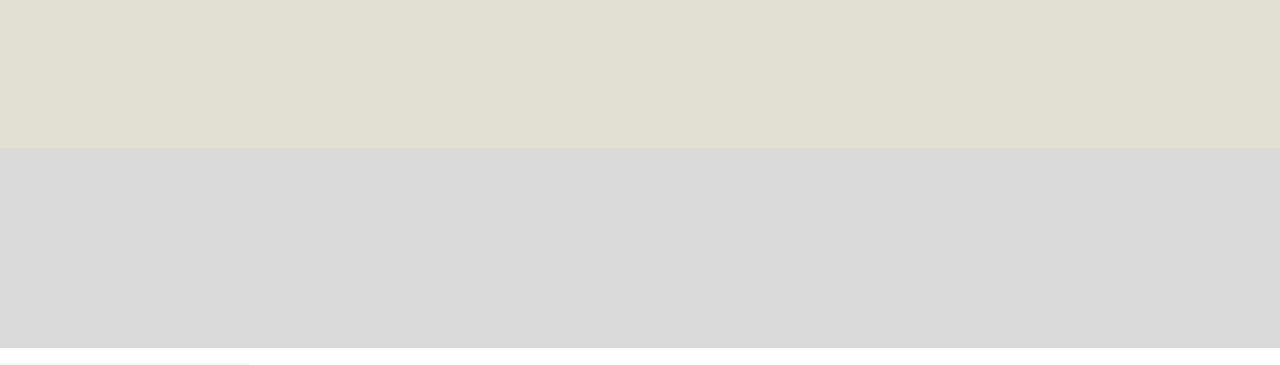
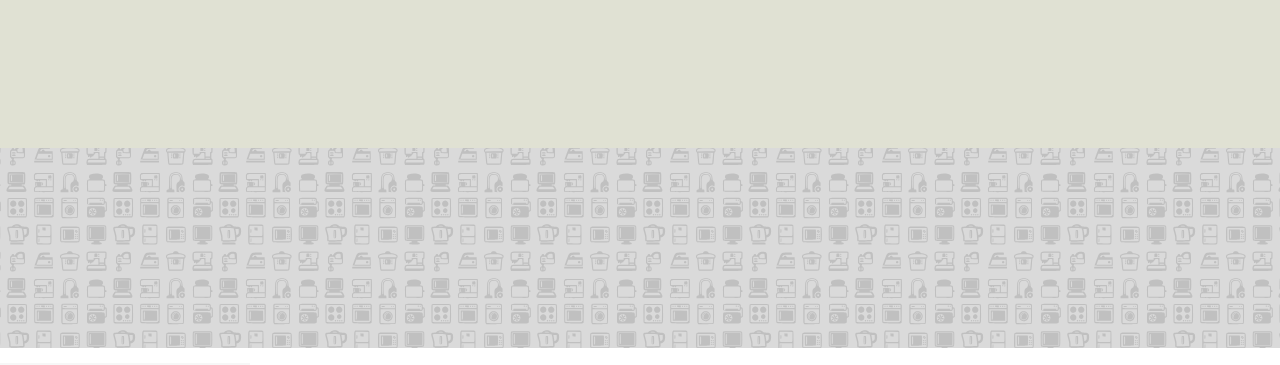
Before and after one commit to 8adg/sitio_pg, a plain HTML site: page index.html in a window 1280 px wide. Shown: the part 435-800 px from the top of the page. Drawn offline with nearby package versions, Linux system fonts and the light colour scheme.

```diff
--- a/sass/base.scss
+++ b/sass/base.scss
@@ -398,7 +398,7 @@
 .promo {
   background:$clr_cont_carr ;
     min-height: 200px!important;
-    background:$clr_cont_carr repeat center url('img/trama_electro.svg');
+    background:$clr_cont_carr repeat center url('../img/trama_electro.svg');
 }
 
 .productos{
```
Also changed, not shown: css/base.css.
